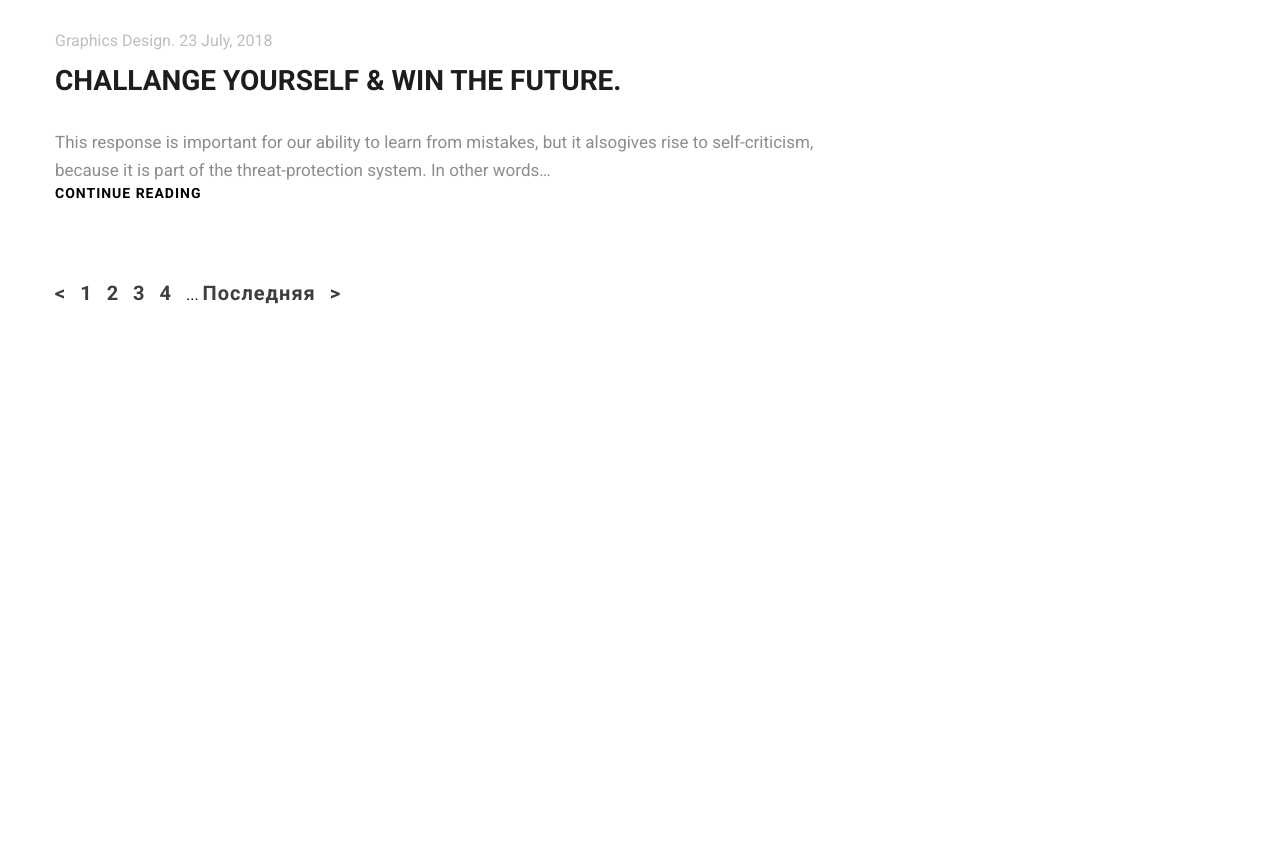
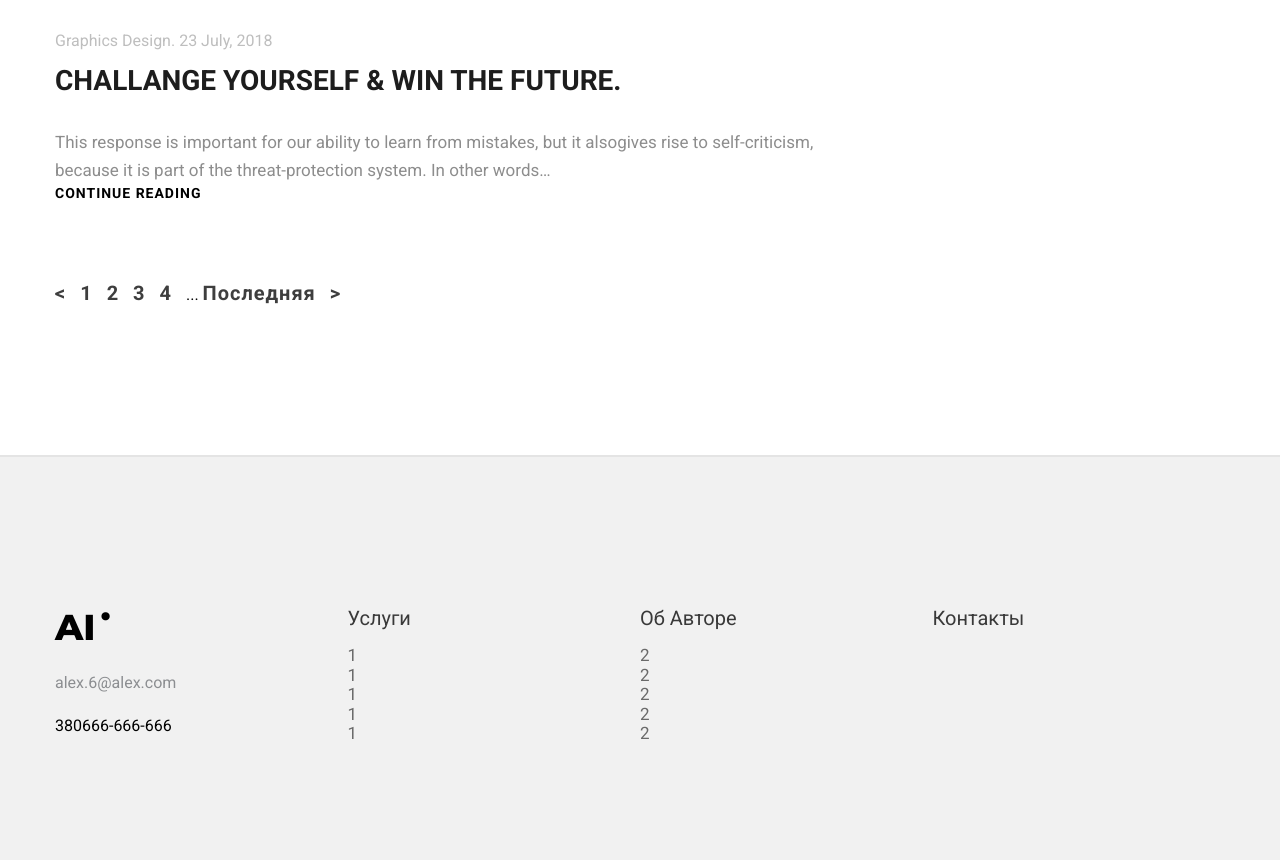
Before and after one commit to Foxxy6/blog, a plain HTML site: page index.html in a window 1280 px wide. Shown: the part 4048-4908 px from the top of the page. Before the commit the page ends 4353 px from the top, so only its background shows below. Drawn offline with Linux system fonts and the light colour scheme.

Commit message:
+ footer

```diff
--- a/css/main.css
+++ b/css/main.css
@@ -242,7 +242,7 @@ ul {
   list-style-type: none;
 }
 
-.tag-cloud li a {
+.tag-cloud a {
   text-decoration: none;
   text-transform: uppercase;
   letter-spacing: 0.94px;
@@ -269,3 +269,49 @@ ul {
 a:hover {
   color: #ff5963;
 }
+
+footer {
+  margin-top: 150px;
+  border-top: 2px solid #e4e4e4;
+  background-color: #f1f1f1;
+  padding-top: 150px;
+  padding-bottom: 100px;
+}
+
+.wrap-footer {
+  display: flex;
+  justify-content: space-between;
+  max-width: 1170px;
+  margin-left: auto;
+  margin-right: auto;
+}
+
+.email {
+  color: #8c8e91;
+  margin-top: 25px;
+  margin-bottom: 25px;
+}
+
+.widget-footer {
+  width: 25%;
+  padding-right: 15px;
+}
+
+.footer-title {
+  color: #393939;
+  font-size: 20px;
+  font-weight: 400;
+}
+
+.list {
+  list-style-type: none;
+  padding-left: 0;
+}
+
+.list-item a {
+  text-decoration: none;
+  letter-spacing: 0.2px;
+  font-size: 17px;
+  font-weight: 400;
+  color: #6a6a6a;
+}
--- a/index.html
+++ b/index.html
@@ -213,5 +213,49 @@
         <div class="ad-block"></div>
       </div>
     </main>
+    <footer>
+      <div class="wrap-footer">
+        <div class="widget-footer">
+          <div class="logo">AI</div>
+          <div class="email">
+            alex.6@alex.com
+          </div>
+          <div class="phone">
+            380666-666-666
+          </div>
+        </div>
+        <div class="widget-footer">
+          <div class="footer-title">Услуги</div>
+          <div class="footer-content">
+            <ul class="list">
+              <li class="list-item"><a href="#">1</a></li>
+              <li class="list-item"><a href="#">1</a></li>
+              <li class="list-item"><a href="#">1</a></li>
+              <li class="list-item"><a href="#">1</a></li>
+              <li class="list-item"><a href="#">1</a></li>
+            </ul>
+          </div>
+        </div>
+        <div class="widget-footer">
+          <div class="footer-title">Об Авторе</div>
+          <div class="footer-content">
+            <ul class="list">
+              <li class="list-item"><a href="#">2</a></li>
+              <li class="list-item"><a href="#">2</a></li>
+              <li class="list-item"><a href="#">2</a></li>
+              <li class="list-item"><a href="#">2</a></li>
+              <li class="list-item"><a href="#">2</a></li>
+            </ul>
+          </div>
+        </div>
+        <div class="widget-footer">
+          <div class="footer-title">Контакты</div>
+          <div class="footer-adress"></div>
+          <div class="footer-icon">
+            <i class="fab fa-vk"></i>
+          </div>
+        </div>
+      </div>
+    </footer>
   </body>
 </html>
```
